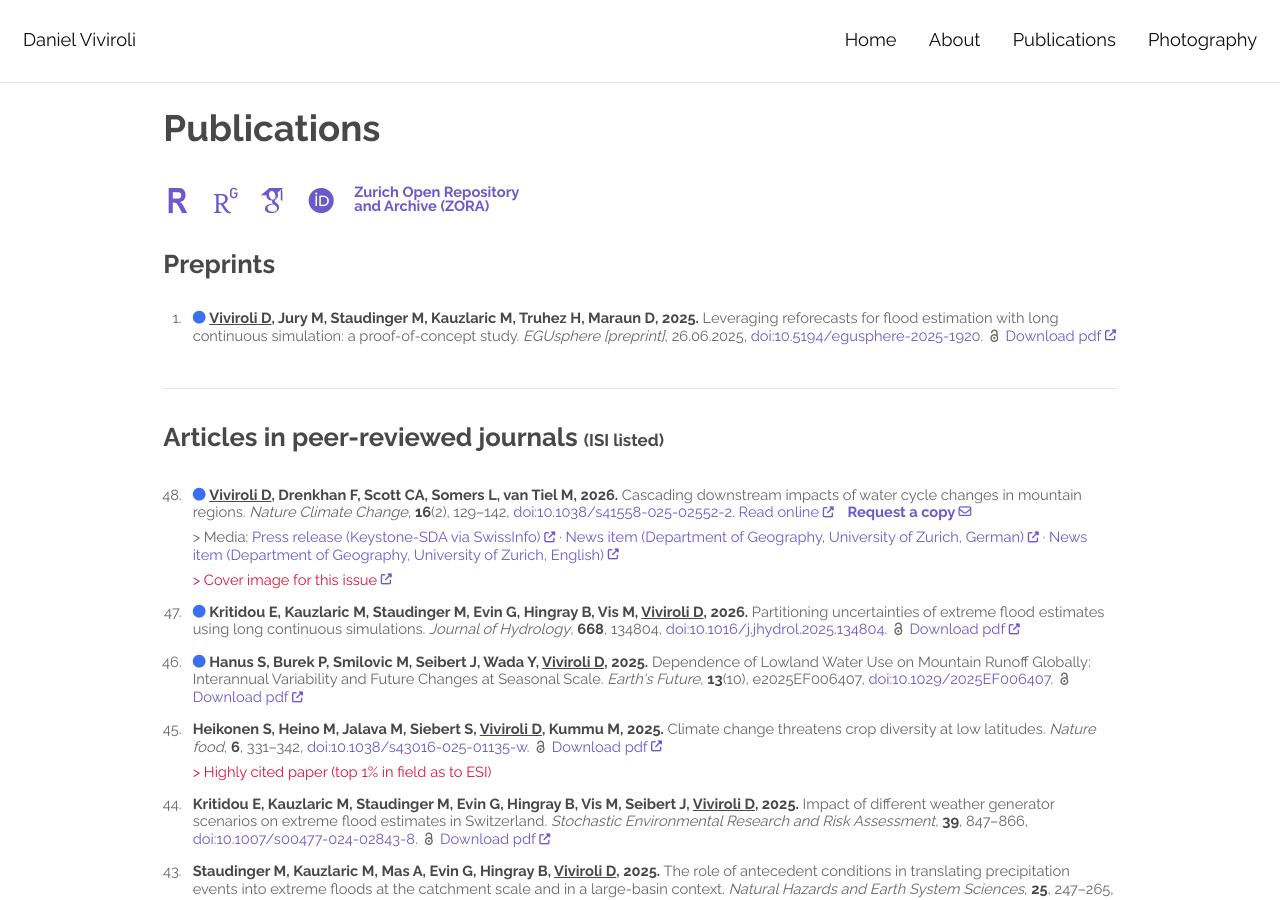
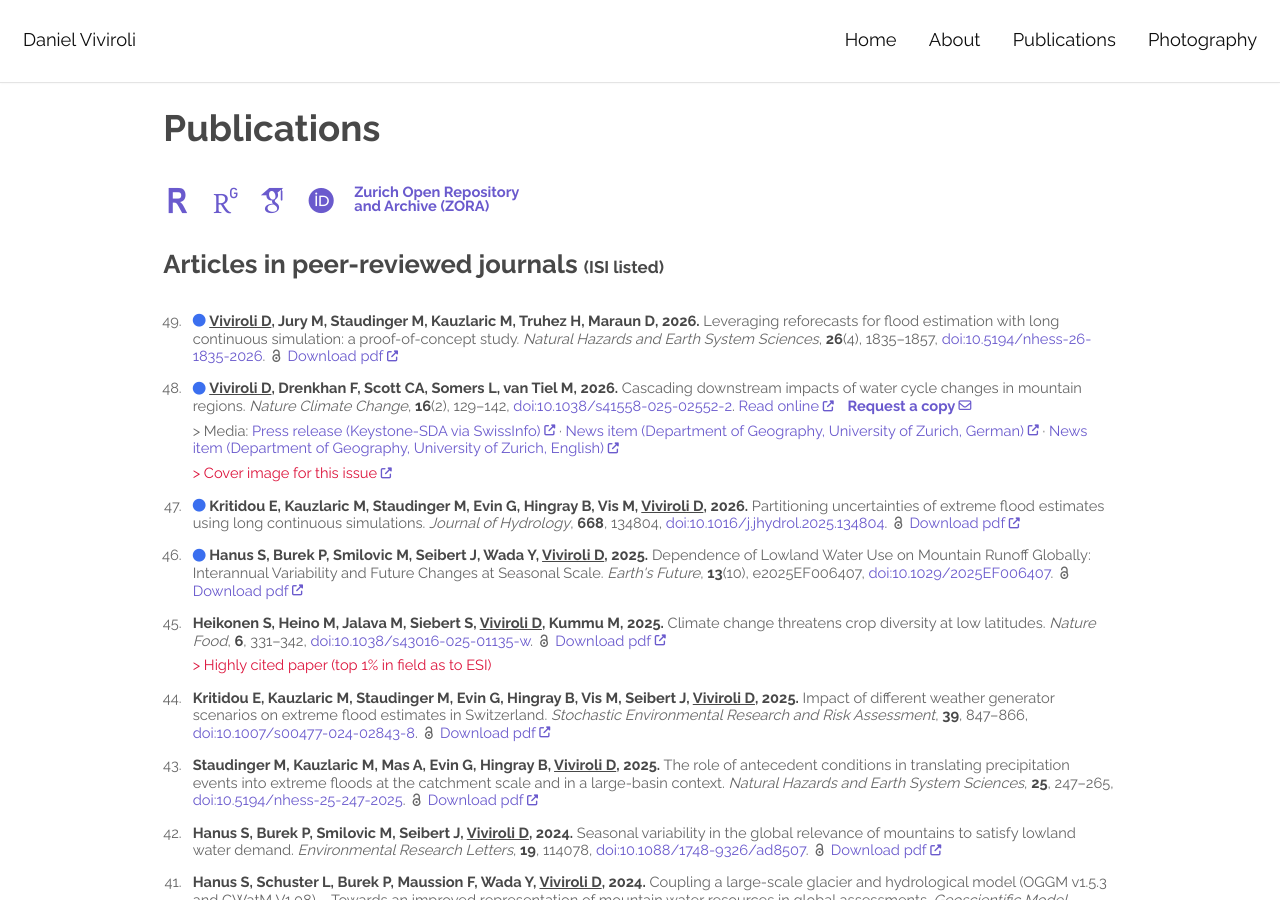
Before and after one commit to dviviroli/dviviroli.github.io, a Jekyll site: the page built from publications.html, in a window 1280 px wide and 900 px high. Built offline with Jekyll 4.4.1, drawn with Linux system fonts in a browser that asks for light colours; some web fonts are replaced; a script that is not in the unit is left out; comment, search, counter and statistics services are not loaded.

Commit message:
content updates

```diff
--- a/_data/publications_papers-peer-reviewed.yml
+++ b/_data/publications_papers-peer-reviewed.yml
@@ -1,3 +1,16 @@
+
+- authors: Viviroli D, Jury M, Staudinger M, Kauzlaric M, Truhez H, Maraun D
+  year: 2026
+  title: "Leveraging reforecasts for flood estimation with long continuous simulation: a proof-of-concept study"
+  journal: Natural Hazards and Earth System Sciences
+  volume: 26
+  issue: 4
+  pages: 1835–1857
+  doi: 10.5194/nhess-26-1835-2026
+  pdf: https://nhess.copernicus.org/articles/26/1835/2026/nhess-26-1835-2026.pdf
+  pdf_external: Y
+  openaccess: Y
+  new: Y
 
 - authors: Viviroli D, Drenkhan F, Scott CA, Somers L, van Tiel M
   year: 2026
@@ -58,7 +71,7 @@
 - authors: Heikonen S, Heino M, Jalava M, Siebert S, Viviroli D, Kummu M
   year: 2025
   title: Climate change threatens crop diversity at low latitudes
-  journal: Nature food
+  journal: Nature Food
   volume: 6
   pages: 331–342
   doi: 10.1038/s43016-025-01135-w
--- a/_data/publications_papers-preprints.yml
+++ b/_data/z_publications_papers-preprints.yml
@@ -1,13 +1,3 @@
-- authors: Viviroli D, Jury M, Staudinger M, Kauzlaric M, Truhez H, Maraun D
-  year: 2025
-  title: "Leveraging reforecasts for flood estimation with long continuous simulation: a proof-of-concept study"
-  archive: EGUsphere [preprint]
-  date: 26.06.2025
-  doi: 10.5194/egusphere-2025-1920
-  pdf: https://egusphere.copernicus.org/preprints/2025/egusphere-2025-1920/egusphere-2025-1920.pdf
-  pdf_external: Y
-  openaccess: Y
-  new: Y
 
 # ******* EXAMPLE FOR FORMATTING *******
 # - authors: Hanus S, Schuster L, Burek P, Maussion F, Wada Y, Viviroli D
```
